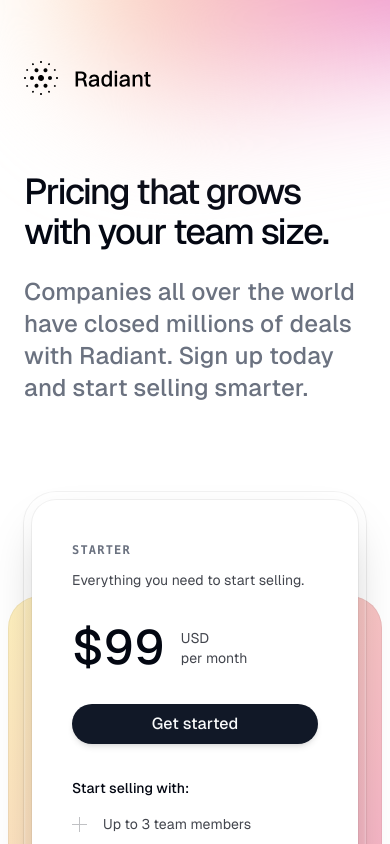
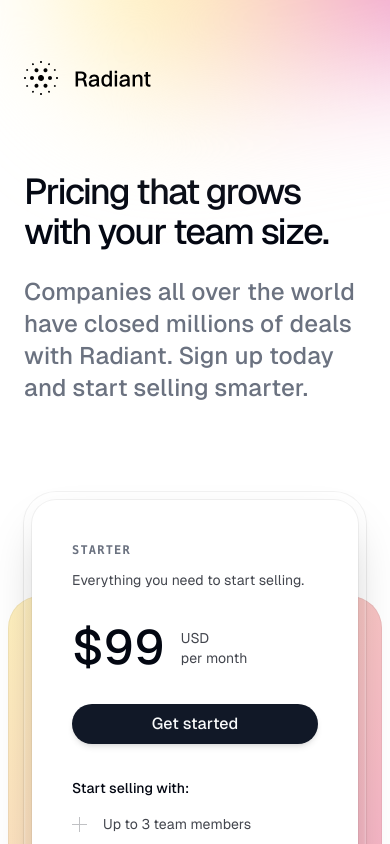
Before and after one commit to fikrirakala/radiant, a Next.js app: page /pricing in a window 390 px wide. Shown: the top 844 px of the page. Built offline with nearby package versions, Linux system fonts and the light colour scheme.

Commit message:
Refactor Layout

```diff
--- a/src/app/(root)/(marketing)/layout.tsx
+++ b/src/app/(root)/(marketing)/layout.tsx
@@ -7,8 +7,8 @@ export default function Layout({
 }>) {
   return (
     <>
-      <div className="absolute left-1/2 right-auto top-0 h-60 w-full max-w-7xl -translate-x-1/2 overflow-hidden lg:overflow-visible">
-        <div className="from-28% absolute -right-60 -top-44 h-60 w-[36rem] rotate-[-10deg] transform-gpu rounded-full bg-[linear-gradient(115deg,var(--tw-gradient-stops))] from-[#fff1be] via-[#ee87cb] via-70% to-[#b060ff] blur-3xl md:right-0"></div>
+      <div className="relative mx-auto max-w-7xl">
+        <div className="absolute -right-60 -top-44 h-60 w-[36rem] rotate-[-10deg] transform-gpu rounded-full bg-[linear-gradient(115deg,var(--tw-gradient-stops))] from-[#fff1be] from-[28%] via-[#ee87cb] via-70% to-[#b060ff] blur-3xl md:right-0"></div>
       </div>
       <div className="px-6 lg:px-8">
         <div className="mx-auto max-w-2xl lg:max-w-7xl">
--- a/src/app/(root)/layout.tsx
+++ b/src/app/(root)/layout.tsx
@@ -7,7 +7,9 @@ export default function Layout({
 }>) {
   return (
     <div className="">
-      <main className="relative">{children}</main>
+      <main className="relative overflow-hidden lg:overflow-visible">
+        {children}
+      </main>
       <Footer />
     </div>
   );
```
